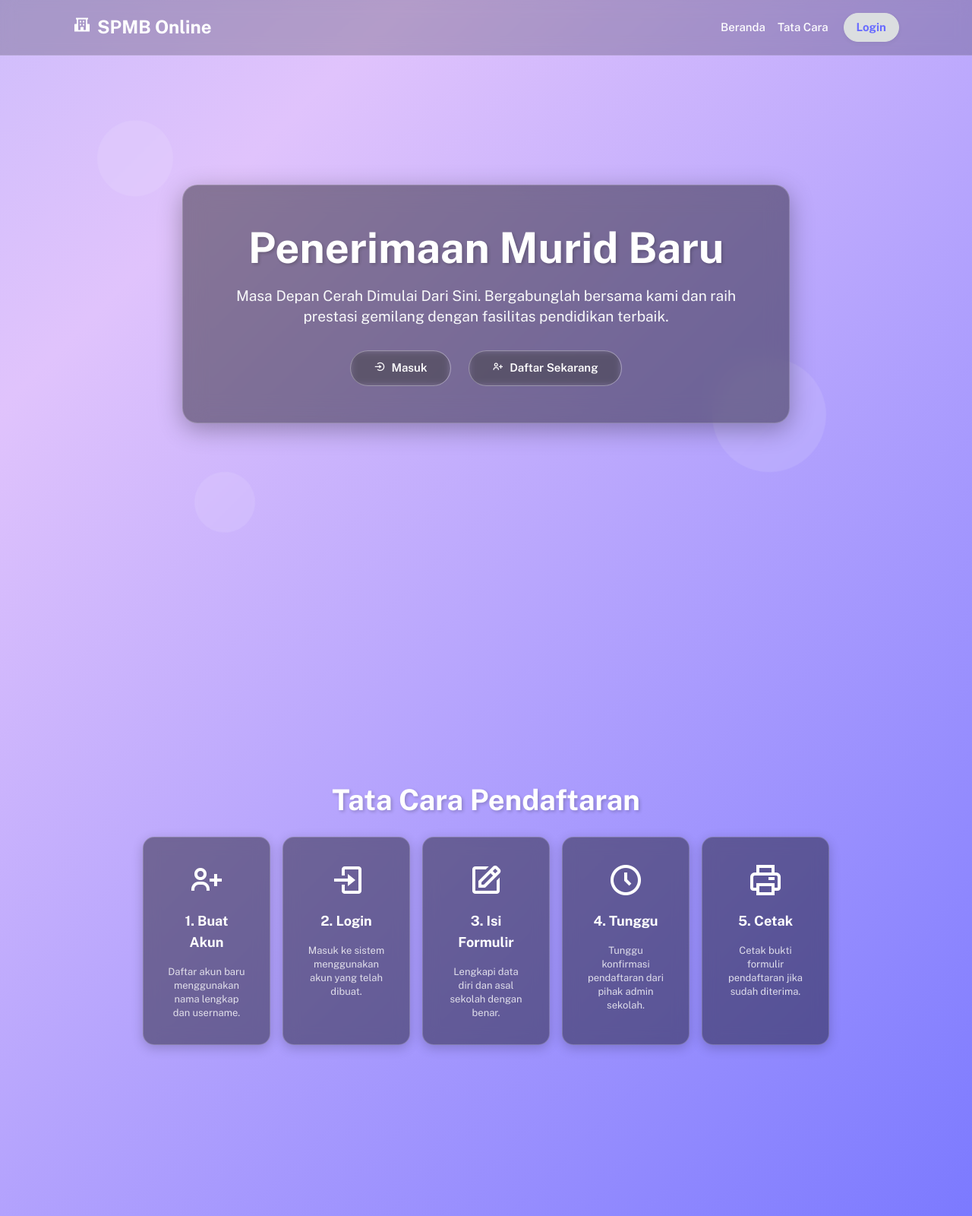
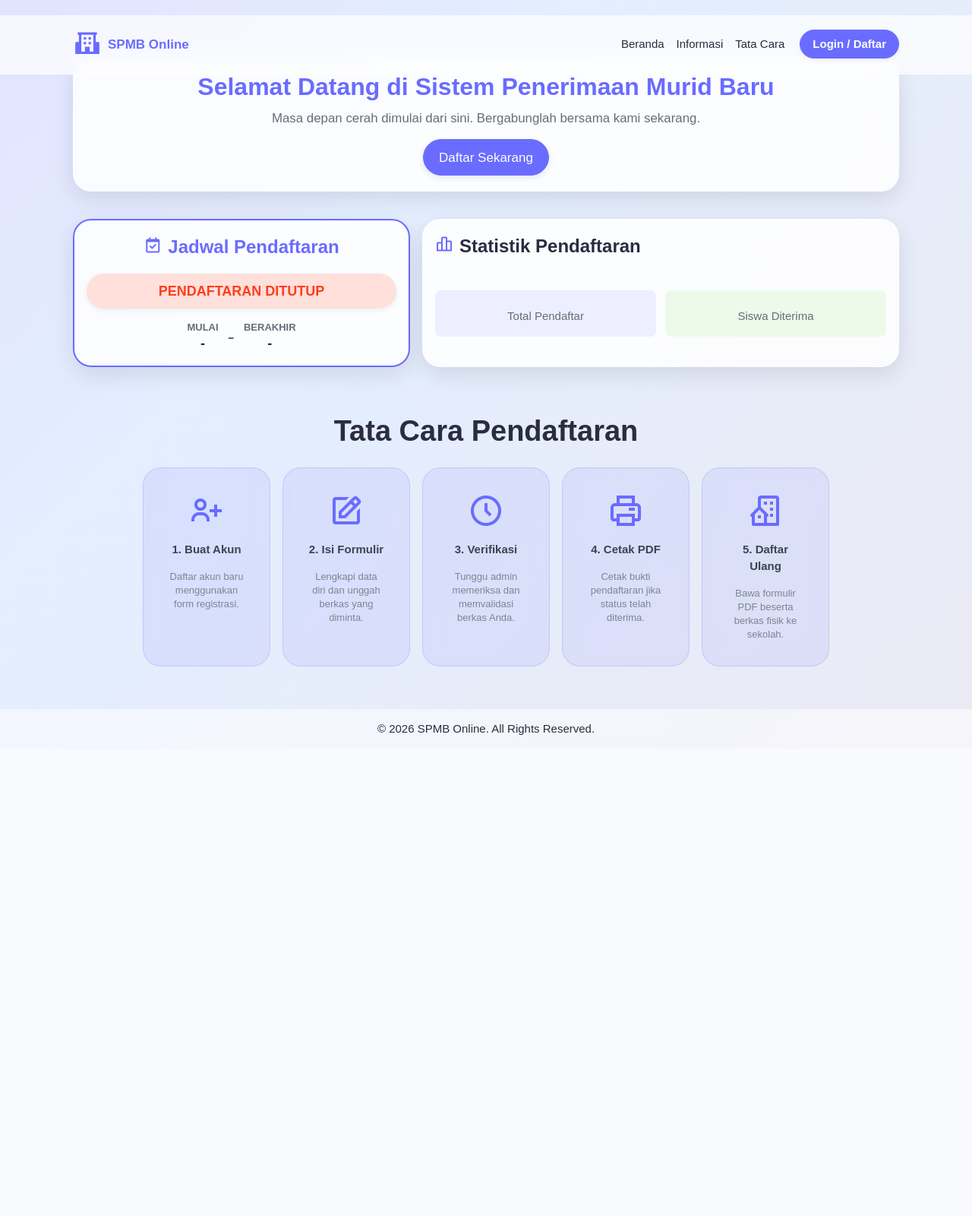
Before and after one commit to mustafaarifin88-cmyk/spmb, a CodeIgniter 4 app: the page made by app/Views/home/index.php in a window 1280 px wide. Shown: the whole page at 76% size. After the commit the page ends 967 px from the top, so only its background shows below. Run offline with PHP 8.4 and a stand-in for CodeIgniter, Linux system fonts and the light colour scheme; the template is opened without the code that fills it, so the values that code supplies are empty; some libraries are stand-ins or nearby versions.

Commit message:
Auto Save

```diff
--- a/app/Views/home/index.php
+++ b/app/Views/home/index.php
@@ -1,26 +1,19 @@
 <!DOCTYPE html>
-<html lang="id" class="light-style customizer-hide" dir="ltr" data-theme="theme-default" data-assets-path="<?= base_url('assets/') ?>" data-template="vertical-menu-template-free">
+<html lang="id">
 <head>
-    <meta charset="utf-8" />
-    <meta name="viewport" content="width=device-width, initial-scale=1.0, user-scalable=no, minimum-scale=1.0, maximum-scale=1.0" />
+    <meta charset="UTF-8">
+    <meta name="viewport" content="width=device-width, initial-scale=1.0">
     <title>Sistem Penerimaan Murid Baru</title>
-    <link rel="icon" type="image/x-icon" href="<?= base_url('assets/img/favicon/favicon.ico') ?>" />
-    <link rel="preconnect" href="https://fonts.googleapis.com" />
-    <link rel="preconnect" href="https://fonts.gstatic.com" crossorigin />
-    <link href="https://fonts.googleapis.com/css2?family=Public+Sans:ital,wght@0,300;0,400;0,500;0,600;0,700;1,300;1,400;1,500;1,600;1,700&display=swap" rel="stylesheet" />
-    <link rel="stylesheet" href="<?= base_url('assets/vendor/fonts/boxicons.css') ?>" />
-    <link rel="stylesheet" href="<?= base_url('assets/vendor/css/core.css') ?>" class="template-customizer-core-css" />
-    <link rel="stylesheet" href="<?= base_url('assets/vendor/css/theme-default.css') ?>" class="template-customizer-theme-css" />
-    <link rel="stylesheet" href="<?= base_url('assets/css/demo.css') ?>" />
+    <link href="<?= base_url('assets/vendor/css/core.css') ?>" rel="stylesheet">
+    <link href="<?= base_url('assets/vendor/css/theme-default.css') ?>" rel="stylesheet">
+    <link href="<?= base_url('assets/vendor/fonts/boxicons.css') ?>" rel="stylesheet">
     <style>
         body {
-            margin: 0;
-            padding: 0;
             font-family: 'Public Sans', sans-serif;
-            background: linear-gradient(-45deg, #696cff, #e0c3fc, #8ca6fb, #ffb199);
+            background: linear-gradient(-45deg, #f3e7e9, #e3eeff, #e0c3fc, #f6f0c4);
             background-size: 400% 400%;
             animation: gradientBG 15s ease infinite;
-            height: 100vh;
+            min-height: 100vh;
             overflow-x: hidden;
         }
         @keyframes gradientBG {
@@ -29,108 +22,58 @@
             100% { background-position: 0% 50%; }
         }
         .glass-nav {
-            background: rgba(0, 0, 0, 0.2);
-            backdrop-filter: blur(10px);
-            -webkit-backdrop-filter: blur(10px);
-            border-bottom: 1px solid rgba(255, 255, 255, 0.1);
+            background: rgba(255, 255, 255, 0.7);
+            backdrop-filter: blur(15px);
+            -webkit-backdrop-filter: blur(15px);
+            border-bottom: 1px solid rgba(255, 255, 255, 0.3);
             position: fixed;
             width: 100%;
             z-index: 1000;
+        }
+        .carousel-item img {
+            height: 60vh;
+            object-fit: cover;
+            border-radius: 1.5rem;
+        }
+        .carousel-caption {
+            background: rgba(0, 0, 0, 0.5);
+            backdrop-filter: blur(5px);
+            border-radius: 1rem;
+            padding: 2rem;
+            bottom: 2rem;
+            border: 1px solid rgba(255,255,255,0.2);
+        }
+        .glass-card {
+            background: rgba(255, 255, 255, 0.85);
+            backdrop-filter: blur(15px);
+            border: 1px solid rgba(255, 255, 255, 0.5);
+            border-radius: 1.5rem;
+            box-shadow: 0 10px 30px rgba(0,0,0,0.1);
+            transition: transform 0.3s ease;
+        }
+        .glass-card:hover {
+            transform: translateY(-5px);
+        }
+        .step-card {
+            background: rgba(105, 108, 255, 0.1);
+            backdrop-filter: blur(10px);
+            border: 1px solid rgba(105, 108, 255, 0.2);
+            border-radius: 1.5rem;
+            padding: 2rem;
+            height: 100%;
             transition: all 0.3s ease;
         }
-        .hero-section {
-            min-height: 100vh;
-            display: flex;
-            align-items: center;
-            justify-content: center;
-            text-align: center;
-            position: relative;
+        .step-card:hover {
+            background: rgba(105, 108, 255, 0.9);
+            color: white;
+            transform: translateY(-10px);
         }
-        .glass-card {
-            background: rgba(0, 0, 0, 0.4);
-            backdrop-filter: blur(15px);
-            -webkit-backdrop-filter: blur(15px);
-            border: 1px solid rgba(255, 255, 255, 0.2);
-            border-radius: 20px;
-            padding: 3rem;
-            box-shadow: 0 8px 32px 0 rgba(0, 0, 0, 0.3);
-            color: #fff;
-            transform: translateY(50px);
-            opacity: 0;
-            animation: slideUp 1s forwards ease-out;
-            max-width: 800px;
-            width: 90%;
-            margin: 0 auto;
-        }
-        @keyframes slideUp {
-            to {
-                transform: translateY(0);
-                opacity: 1;
-            }
-        }
-        .hero-title {
-            font-size: 3.5rem;
-            font-weight: 800;
-            margin-bottom: 1rem;
-            color: #fff;
-            text-shadow: 2px 2px 4px rgba(0,0,0,0.2);
-        }
-        .hero-subtitle {
-            font-size: 1.2rem;
-            margin-bottom: 2rem;
-            color: #f8f9fa;
-        }
-        .btn-glass {
-            background: rgba(255, 255, 255, 0.1);
-            backdrop-filter: blur(5px);
-            border: 1px solid rgba(255, 255, 255, 0.3);
-            color: #fff;
-            padding: 12px 30px;
-            border-radius: 50px;
-            font-weight: 600;
-            transition: all 0.3s ease;
-            text-decoration: none;
-            display: inline-block;
-            margin: 0 10px;
-        }
-        .btn-glass:hover {
-            background: #ffffff;
-            color: #696cff;
-            transform: translateY(-3px);
-            box-shadow: 0 10px 20px rgba(0,0,0,0.2);
-        }
-        .floating-element {
-            position: fixed;
-            background: rgba(255, 255, 255, 0.1);
-            backdrop-filter: blur(5px);
-            border-radius: 50%;
-            animation: float 6s infinite ease-in-out;
-            z-index: 0;
-        }
-        @keyframes float {
-            0% { transform: translateY(0px) rotate(0deg); }
-            50% { transform: translateY(-20px) rotate(180deg); }
-            100% { transform: translateY(0px) rotate(360deg); }
-        }
-        .step-card {
-            background: rgba(0, 0, 0, 0.4);
-            backdrop-filter: blur(10px);
-            border: 1px solid rgba(255, 255, 255, 0.2);
-            border-radius: 15px;
-            padding: 2rem;
-            height: 100%;
-            color: #fff;
-            transition: transform 0.3s ease, background 0.3s ease;
-            box-shadow: 0 4px 15px rgba(0,0,0,0.2);
-        }
-        .step-card:hover {
-            transform: translateY(-10px);
-            background: rgba(0, 0, 0, 0.6);
-        }
+        .step-card:hover .step-icon { color: white; }
         .step-icon {
             font-size: 3rem;
+            color: #696cff;
             margin-bottom: 1rem;
-            color: #fff;
+            transition: color 0.3s ease;
         }
     </style>
 </head>
@@ -138,89 +81,160 @@
 
     <nav class="navbar navbar-expand-lg glass-nav py-3">
         <div class="container">
-            <a class="navbar-brand fw-bold text-white fs-4" href="<?= base_url() ?>">
-                <i class="bx bxs-school me-2"></i>SPMB Online
+            <a class="navbar-brand d-flex align-items-center fw-bold text-primary" href="#">
+                <?php if($sekolah && $sekolah->logo_sekolah && file_exists('uploads/logo/'.$sekolah->logo_sekolah)): ?>
+                    <img src="<?= base_url('uploads/logo/'.$sekolah->logo_sekolah) ?>" alt="Logo" height="40" class="me-2">
+                <?php else: ?>
+                    <i class='bx bxs-school fs-2 me-2'></i>
+                <?php endif; ?>
+                <?= $sekolah ? $sekolah->nama_sekolah : 'SPMB Online' ?>
             </a>
-            <button class="navbar-toggler text-white border-0" type="button" data-bs-toggle="collapse" data-bs-toggle="target="#navbarNav">
-                <i class='bx bx-menu fs-1'></i>
+            <button class="navbar-toggler" type="button" data-bs-toggle="collapse" data-bs-target="#navbarNav">
+                <span class="navbar-toggler-icon"></span>
             </button>
             <div class="collapse navbar-collapse justify-content-end" id="navbarNav">
                 <ul class="navbar-nav align-items-center">
-                    <li class="nav-item">
-                        <a class="nav-link text-white fw-medium" href="<?= base_url() ?>">Beranda</a>
-                    </li>
-                    <li class="nav-item">
-                        <a class="nav-link text-white fw-medium" href="#tata-cara">Tata Cara</a>
-                    </li>
+                    <li class="nav-item"><a class="nav-link fw-medium text-dark" href="#beranda">Beranda</a></li>
+                    <li class="nav-item"><a class="nav-link fw-medium text-dark" href="#informasi">Informasi</a></li>
+                    <li class="nav-item"><a class="nav-link fw-medium text-dark" href="#tata-cara">Tata Cara</a></li>
                     <li class="nav-item ms-lg-3 mt-3 mt-lg-0">
-                        <a class="btn btn-light text-primary rounded-pill px-4 fw-bold shadow-sm" href="<?= base_url('auth') ?>">Login</a>
+                        <a class="btn btn-primary rounded-pill px-4 fw-bold shadow-sm" href="<?= base_url('auth') ?>">Login / Daftar</a>
                     </li>
                 </ul>
             </div>
         </div>
     </nav>
 
-    <div class="floating-element" style="width: 100px; height: 100px; top: 20%; left: 10%; animation-delay: 0s;"></div>
-    <div class="floating-element" style="width: 150px; height: 150px; top: 60%; right: 15%; animation-delay: 2s;"></div>
-    <div class="floating-element" style="width: 80px; height: 80px; bottom: 10%; left: 20%; animation-delay: 4s;"></div>
-
-    <section class="hero-section">
-        <div class="glass-card" style="z-index: 1;">
-            <h1 class="hero-title">Penerimaan Murid Baru</h1>
-            <p class="hero-subtitle">Masa Depan Cerah Dimulai Dari Sini. Bergabunglah bersama kami dan raih prestasi gemilang dengan fasilitas pendidikan terbaik.</p>
-            <div>
-                <a href="<?= base_url('auth') ?>" class="btn-glass"><i class='bx bx-log-in-circle me-2'></i>Masuk</a>
-                <a href="<?= base_url('auth/register') ?>" class="btn-glass"><i class='bx bx-user-plus me-2'></i>Daftar Sekarang</a>
+    <section id="beranda" class="pt-5 mt-5">
+        <div class="container pt-4">
+            <?php if(!empty($slideshow)): ?>
+                <div id="heroCarousel" class="carousel slide carousel-fade shadow-lg rounded-3" data-bs-ride="carousel" style="border-radius: 1.5rem; overflow: hidden;">
+                    <div class="carousel-inner">
+                        <?php $active = true; foreach($slideshow as $s): ?>
+                            <div class="carousel-item <?= $active ? 'active' : '' ?>">
+                                <img src="<?= base_url('uploads/slideshow/'.$s->gambar) ?>" class="d-block w-100" alt="Slide">
+                                <div class="carousel-caption d-none d-md-block">
+                                    <h3 class="text-white fw-bold mb-2"><?= $s->judul ?></h3>
+                                    <p class="mb-0 fs-6"><?= $s->keterangan ?></p>
                                 </div>
+                            </div>
+                        <?php $active = false; endforeach; ?>
+                    </div>
+                    <button class="carousel-control-prev" type="button" data-bs-target="#heroCarousel" data-bs-slide="prev">
+                        <span class="carousel-control-prev-icon" aria-hidden="true"></span>
+                    </button>
+                    <button class="carousel-control-next" type="button" data-bs-target="#heroCarousel" data-bs-slide="next">
+                        <span class="carousel-control-next-icon" aria-hidden="true"></span>
+                    </button>
+                </div>
+            <?php else: ?>
+                <div class="glass-card text-center p-5 mt-5">
+                    <h1 class="display-5 fw-bold text-primary mb-3">Selamat Datang di Sistem Penerimaan Murid Baru</h1>
+                    <p class="lead mb-4">Masa depan cerah dimulai dari sini. Bergabunglah bersama kami sekarang.</p>
+                    <a href="<?= base_url('auth') ?>" class="btn btn-primary btn-lg rounded-pill px-5 shadow">Daftar Sekarang</a>
+                </div>
+            <?php endif; ?>
         </div>
     </section>
 
-    <!-- Section Tata Cara Pendaftaran -->
-    <section id="tata-cara" class="py-5" style="position: relative; z-index: 1; min-height: 100vh; display: flex; align-items: center;">
-        <div class="container py-5">
-            <h2 class="text-center text-white fw-bold mb-5" style="text-shadow: 2px 2px 4px rgba(0,0,0,0.2);">Tata Cara Pendaftaran</h2>
+    <section id="informasi" class="py-5 mt-4">
+        <div class="container">
             <div class="row g-4 justify-content-center">
-                <div class="col-md-6 col-lg-2">
-                    <div class="step-card text-center">
-                        <i class='bx bx-user-plus step-icon'></i>
-                        <h5 class="fw-bold text-white">1. Buat Akun</h5>
-                        <p class="small mb-0 text-white" style="opacity: 0.8;">Daftar akun baru menggunakan nama lengkap dan username.</p>
+                <div class="col-md-5">
+                    <div class="card glass-card h-100 p-4 text-center border-primary" style="border-width: 2px;">
+                        <h4 class="fw-bold text-primary mb-4"><i class='bx bx-calendar-check me-2'></i>Jadwal Pendaftaran</h4>
+
+                        <?php if($pengaturan && $pengaturan->is_open == 1): ?>
+                            <div class="alert alert-success rounded-pill fw-bold fs-5 mb-4 shadow-sm border-0">PENDAFTARAN DIBUKA</div>
+                        <?php else: ?>
+                            <div class="alert alert-danger rounded-pill fw-bold fs-5 mb-4 shadow-sm border-0">PENDAFTARAN DITUTUP</div>
+                        <?php endif; ?>
+
+                        <div class="d-flex justify-content-center align-items-center gap-3">
+                            <div>
+                                <small class="text-muted d-block fw-bold text-uppercase">Mulai</small>
+                                <span class="fs-5 fw-bold text-dark"><?= $pengaturan && $pengaturan->tgl_buka ? date('d M Y', strtotime($pengaturan->tgl_buka)) : '-' ?></span>
+                            </div>
+                            <div class="fs-3 text-muted">-</div>
+                            <div>
+                                <small class="text-muted d-block fw-bold text-uppercase">Berakhir</small>
+                                <span class="fs-5 fw-bold text-dark"><?= $pengaturan && $pengaturan->tgl_tutup ? date('d M Y', strtotime($pengaturan->tgl_tutup)) : '-' ?></span>
                             </div>
                         </div>
-                <div class="col-md-6 col-lg-2">
-                    <div class="step-card text-center">
-                        <i class='bx bx-log-in step-icon'></i>
-                        <h5 class="fw-bold text-white">2. Login</h5>
-                        <p class="small mb-0 text-white" style="opacity: 0.8;">Masuk ke sistem menggunakan akun yang telah dibuat.</p>
                     </div>
                 </div>
-                <div class="col-md-6 col-lg-2">
-                    <div class="step-card text-center">
-                        <i class='bx bx-edit step-icon'></i>
-                        <h5 class="fw-bold text-white">3. Isi Formulir</h5>
-                        <p class="small mb-0 text-white" style="opacity: 0.8;">Lengkapi data diri dan asal sekolah dengan benar.</p>
+
+                <div class="col-md-7">
+                    <div class="card glass-card h-100 p-4">
+                        <h4 class="fw-bold text-dark mb-4"><i class='bx bx-bar-chart-alt-2 text-primary me-2'></i>Statistik Pendaftaran</h4>
+                        <div class="row g-3 h-100 align-items-center">
+                            <div class="col-6">
+                                <div class="p-4 rounded-3 text-center" style="background: rgba(105, 108, 255, 0.1);">
+                                    <h2 class="display-4 fw-bold text-primary mb-0"><?= $total_pendaftar ?></h2>
+                                    <p class="text-muted fw-medium mt-2 mb-0">Total Pendaftar</p>
                                 </div>
                             </div>
-                <div class="col-md-6 col-lg-2">
-                    <div class="step-card text-center">
-                        <i class='bx bx-time-five step-icon'></i>
-                        <h5 class="fw-bold text-white">4. Tunggu</h5>
-                        <p class="small mb-0 text-white" style="opacity: 0.8;">Tunggu konfirmasi pendaftaran dari pihak admin sekolah.</p>
+                            <div class="col-6">
+                                <div class="p-4 rounded-3 text-center" style="background: rgba(113, 221, 55, 0.1);">
+                                    <h2 class="display-4 fw-bold text-success mb-0"><?= $total_diterima ?></h2>
+                                    <p class="text-muted fw-medium mt-2 mb-0">Siswa Diterima</p>
                                 </div>
                             </div>
-                <div class="col-md-6 col-lg-2">
-                    <div class="step-card text-center">
-                        <i class='bx bx-printer step-icon'></i>
-                        <h5 class="fw-bold text-white">5. Cetak</h5>
-                        <p class="small mb-0 text-white" style="opacity: 0.8;">Cetak bukti formulir pendaftaran jika sudah diterima.</p>
+                        </div>
                     </div>
                 </div>
             </div>
         </div>
     </section>
 
+    <section id="tata-cara" class="py-5 mb-5">
+        <div class="container py-4">
+            <h2 class="text-center text-dark fw-bold mb-5">Tata Cara Pendaftaran</h2>
+            <div class="row g-4 justify-content-center">
+                <div class="col-md-6 col-lg-2">
+                    <div class="step-card text-center">
+                        <i class='bx bx-user-plus step-icon'></i>
+                        <h6 class="fw-bold">1. Buat Akun</h6>
+                        <p class="small mb-0" style="opacity: 0.8;">Daftar akun baru menggunakan form registrasi.</p>
+                    </div>
+                </div>
+                <div class="col-md-6 col-lg-2">
+                    <div class="step-card text-center">
+                        <i class='bx bx-edit step-icon'></i>
+                        <h6 class="fw-bold">2. Isi Formulir</h6>
+                        <p class="small mb-0" style="opacity: 0.8;">Lengkapi data diri dan unggah berkas yang diminta.</p>
+                    </div>
+                </div>
+                <div class="col-md-6 col-lg-2">
+                    <div class="step-card text-center">
+                        <i class='bx bx-time-five step-icon'></i>
+                        <h6 class="fw-bold">3. Verifikasi</h6>
+                        <p class="small mb-0" style="opacity: 0.8;">Tunggu admin memeriksa dan memvalidasi berkas Anda.</p>
+                    </div>
+                </div>
+                <div class="col-md-6 col-lg-2">
+                    <div class="step-card text-center">
+                        <i class='bx bx-printer step-icon'></i>
+                        <h6 class="fw-bold">4. Cetak PDF</h6>
+                        <p class="small mb-0" style="opacity: 0.8;">Cetak bukti pendaftaran jika status telah diterima.</p>
+                    </div>
+                </div>
+                <div class="col-md-6 col-lg-2">
+                    <div class="step-card text-center">
+                        <i class='bx bx-building-house step-icon'></i>
+                        <h6 class="fw-bold">5. Daftar Ulang</h6>
+                        <p class="small mb-0" style="opacity: 0.8;">Bawa formulir PDF beserta berkas fisik ke sekolah.</p>
+                    </div>
+                </div>
+            </div>
+        </div>
+    </section>
+
+    <footer class="text-center py-4" style="background: rgba(255,255,255,0.5); backdrop-filter: blur(10px);">
+        <p class="mb-0 text-dark fw-medium">© <?= date('Y') ?> <?= $sekolah ? $sekolah->nama_sekolah : 'SPMB Online' ?>. All Rights Reserved.</p>
+    </footer>
+
     <script src="<?= base_url('assets/vendor/libs/jquery/jquery.js') ?>"></script>
-    <script src="<?= base_url('assets/vendor/libs/popper/popper.js') ?>"></script>
     <script src="<?= base_url('assets/vendor/js/bootstrap.js') ?>"></script>
 </body>
 </html>
```
Lines whose indentation alone changed are shown as unchanged.
